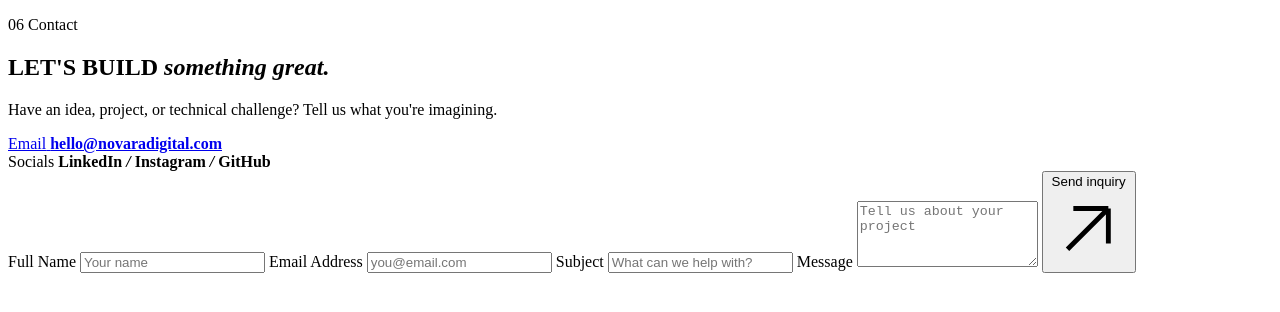
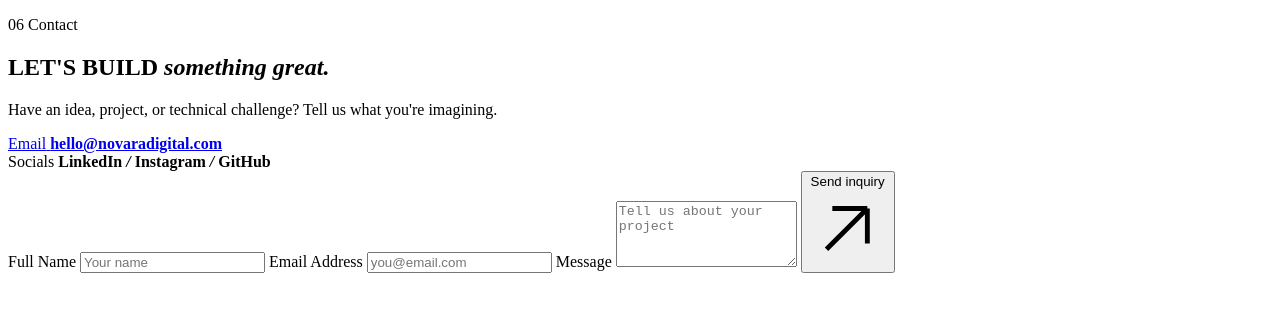
Before and after one commit to kenflor2305/NOVARA-NEXT-DEV, an Astro site: page /Contact in a window 1280 px wide. Built offline with nearby package versions, Linux system fonts and the light colour scheme; Astro itself is replaced by a stand-in of ours.

Commit message:
Remove subject field from contact form for streamlined user experience

```diff
--- a/src/pages/Contact.astro
+++ b/src/pages/Contact.astro
@@ -33,10 +33,6 @@
         <input type="email" name="email" autocomplete="email" placeholder="you@email.com" required />
       </label>
       <label data-contact-field>
-        <span>Subject</span>
-        <input type="text" name="subject" placeholder="What can we help with?" />
-      </label>
-      <label data-contact-field>
         <span>Message</span>
         <textarea name="message" rows="4" placeholder="Tell us about your project" required></textarea>
       </label>
```
